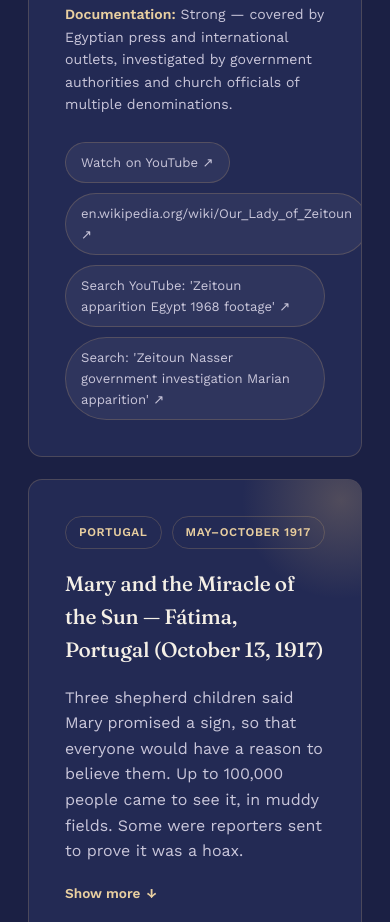
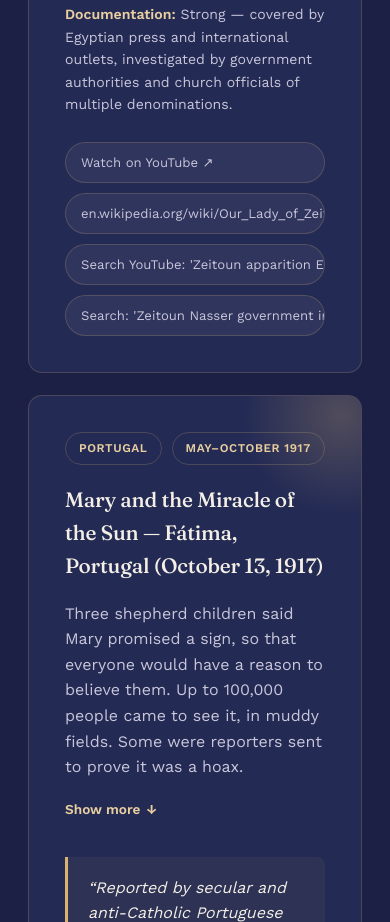
Before and after one commit to RaphaDevsearch/hailmary, a plain HTML site: page index.html in a window 390 px wide. Shown: the part 2888-3810 px from the top of the page. Drawn offline with nearby package versions, Linux system fonts and the light colour scheme.

Commit message:
Refactor chip-row layout and styling for improved responsiveness

```diff
--- a/index.html
+++ b/index.html
@@ -290,17 +290,26 @@
     color:var(--ivory-dim);
     max-width:640px;
   }
+
   .doc-level strong{ color:var(--gold-soft); font-weight:600; }
 
   .chip-row{
     display:flex;
-    flex-wrap:wrap;
+    flex-direction: column;
+
     gap:10px;
     margin-top:26px;
     position:relative;
     z-index:1;
+
+
   }
   .chip{
+    flex:0 0 auto;
+    white-space: nowrap;   /* was: nowrap — this is what allows wrapping */
+    overflow:visible;
+
+    /* max-width: 100%; */
     display:inline-flex;
     align-items:center;
     gap:6px;
@@ -312,6 +321,10 @@
     text-decoration:none;
     color:var(--ivory-dim);
     transition:border-color .2s ease, color .2s ease;
+  }
+  a.chip{
+    /* border: 2px solid red; */
+    overflow-x:auto;
   }
   .chip:hover{ border-color:var(--gold); color:var(--gold-soft); }
 
```
